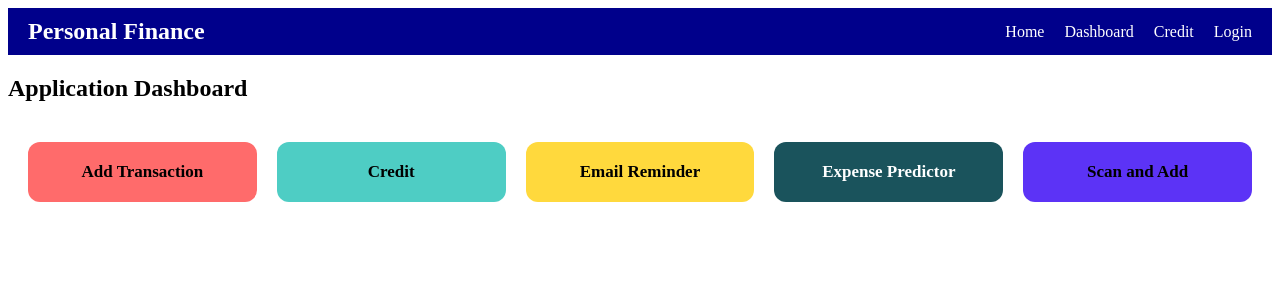
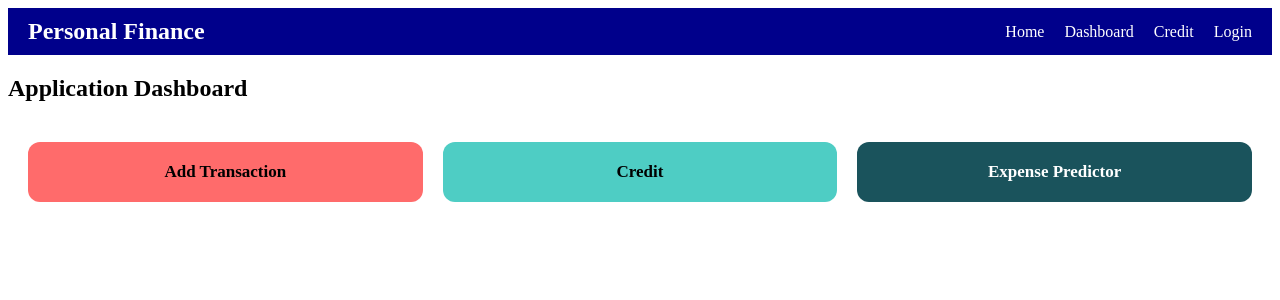
Before and after one commit to AnuragEnnippissery/FinanceTracker-frontend, a React (Vite) app: page /dashboard in a window 1280 px wide. Shown: the top 300 px of the page. Built offline with nearby package versions, Linux system fonts and the light colour scheme.

Commit message:
removed email remnder and scan and add

```diff
--- a/src/components/home/dashboard.jsx
+++ b/src/components/home/dashboard.jsx
@@ -15,17 +15,17 @@ function Dashboard(){
                         <div className="card card-2">Credit</div>
                     </Link>
 
-                    <Link to='/credit'>
+                    {/* <Link to='/credit'>
                         <div className="card card-3">Email Reminder</div>
-                    </Link>
+                    </Link> */}
 
                     <Link to='/prediction'>
                         <div className="card card-4">Expense Predictor</div>
                     </Link>
 
-                    <Link to='/credit'>
+                    {/* <Link to='/credit'>
                         <div className="card card-5">Scan and Add</div>
-                    </Link>
+                    </Link> */}
                 </div>
             </div>
 
```
